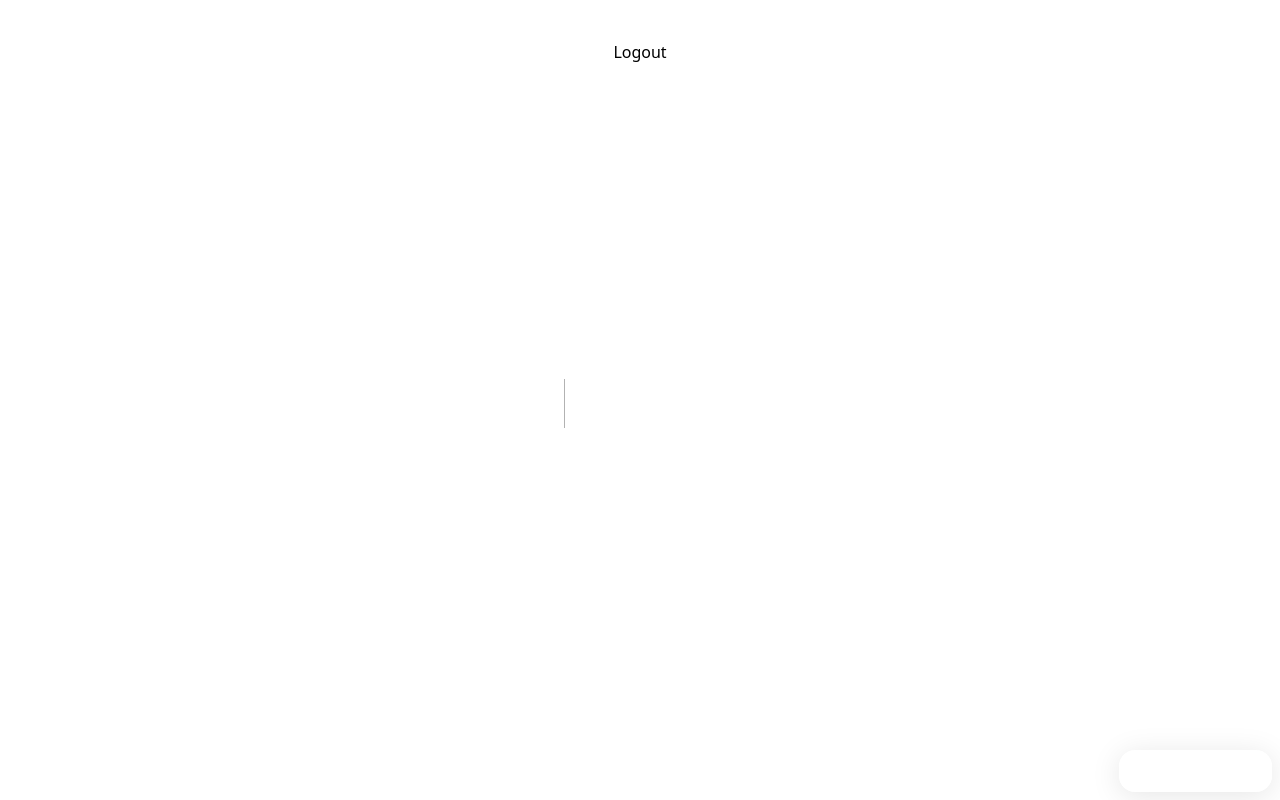
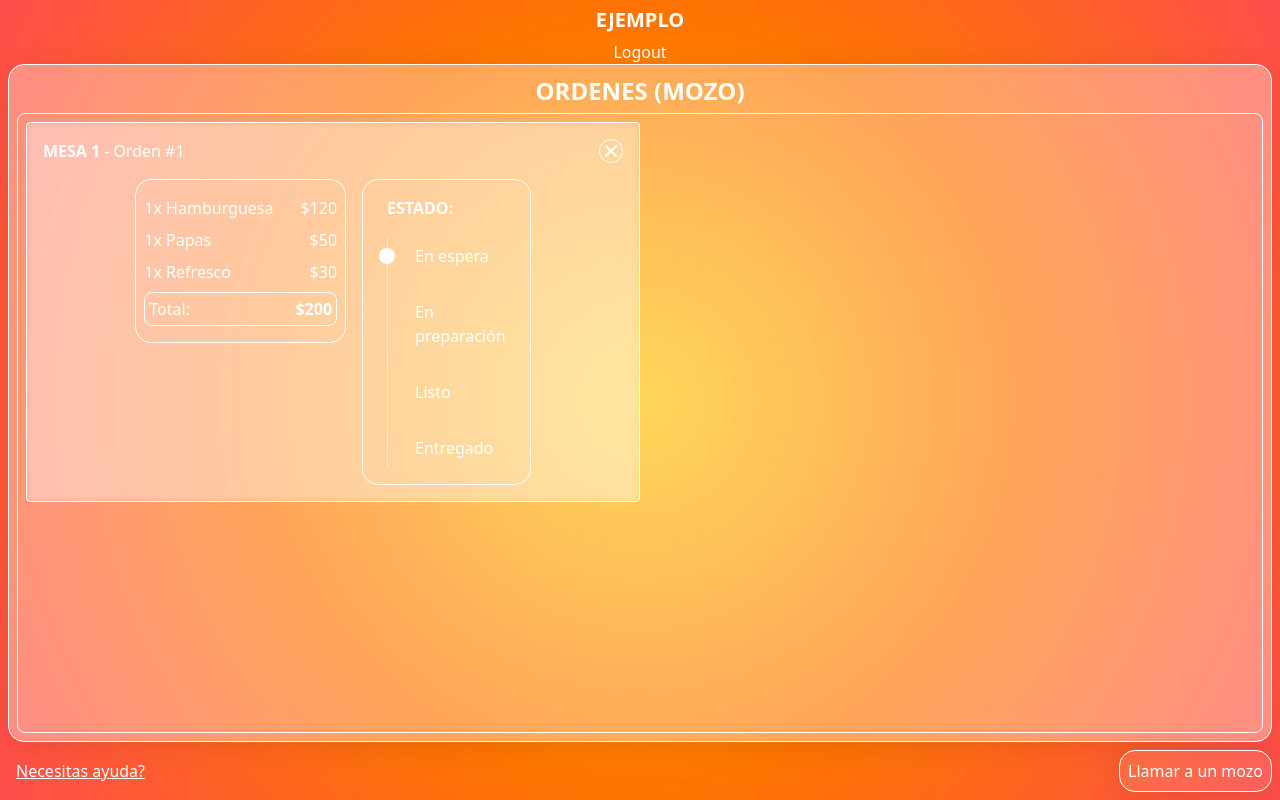
Before and after one commit to 3-TIC-ORT/proyecto-3-pedilo, a Next.js app: page /orders in a window 1280 px wide. Before the commit this address had no page. Built offline with nearby package versions, Linux system fonts and the light colour scheme.

Commit message:
estuctura html de la pagina de pedidos de mozo

```diff
--- /dev/null
+++ b/app/orders/orders.css
@@ -0,0 +1,254 @@
+.container {
+    padding: 8px;
+    flex-direction: column;
+    gap: 4px;
+}
+
+.headH1 {
+    font-size: 24px;
+
+    font-weight: 800;
+    text-transform: uppercase;
+    text-align: center;
+}
+
+.orders {
+    width: 100%;
+    height: 100%;
+    position: relative;
+    border-radius: 8px;
+    border: 1px solid rgba(255, 255, 255, 1);
+    display: flex;
+    flex-direction: row;
+    align-items: flex-start;
+    justify-content: flex-start;
+    padding: 8px;
+    gap: 8px;
+    flex-wrap: wrap;
+    overflow-y: scroll;
+}
+
+.order {
+    flex: 1;
+    max-width: 50%;
+    min-width: 400px;
+    height: auto;
+    width: auto;
+    border: 1px solid rgba(255, 255, 255, 1);
+    border-radius: 4px;
+    background: rgba(255, 255, 255, 0.1);
+    backdrop-filter: blur(3.75px);
+    -webkit-backdrop-filter: blur(3.75px);
+    border: 1px solid rgba(255, 255, 255, 1);
+
+    display: flex;
+    align-items: center;
+    justify-content: space-around;
+    padding: 16px;
+    flex-direction: column;
+    gap: 16px;
+}
+
+.orderBody {
+    display: flex;
+    align-items: flex-start;
+    justify-content: center;
+    flex-direction: row;
+    gap: 16px;
+}
+
+.orderView {
+    display: flex;
+    align-items: center;
+    justify-content: space-around;
+    padding: 16px;
+    flex-direction: column;
+    gap: 16px;
+}
+
+.orderStateContainer {
+    display: flex;
+    align-items: flex-start;
+    justify-content: center;
+    flex-direction: column;
+    gap: 16px;
+    position: relative;
+    border: 1px solid rgba(255, 255, 255, 1);
+    padding: 16px 8px;
+    border-radius: 16px;
+
+    h3 {
+        width: 100%;
+        padding: 0 16px;
+        font-size: 16px;
+        font-weight: 750;
+        text-transform: uppercase;
+    }
+}
+
+.orderState {
+    display: flex;
+    align-items: flex-start;
+    justify-content: space-around;
+    padding: 0 8px 0 36px;
+    flex-direction: column;
+    gap: 16px;
+    position: relative;
+
+    &::before {
+        content: '';
+        position: absolute;
+        top: 0;
+        left: 16px;
+        width: 1px;
+        height: 100%;
+        background: rgba(255, 255, 255, 0.5);
+    }
+
+    &::after {
+        content: '';
+        position: absolute;
+        left: 8px;
+        width: 16px;
+        height: 16px;
+        background: rgba(255, 255, 255, 1);
+        border-radius: 50%;
+        transition: all .3s;
+    }
+}
+
+.orderStateRadio {
+    display: flex;
+    gap: 8px;
+
+    input[type="radio"] {
+        display: none;
+    }
+
+    label {
+        display: flex;
+        align-items: center;
+        justify-content: center;
+        padding: 8px;
+        cursor: pointer;
+    }
+}
+
+.orderState.waiting::after {
+    top: 5%;
+}
+
+.orderState.cooking::after {
+    top: 35%;
+}
+
+.orderState.ready::after {
+    top: 64%;
+}
+
+.orderState.delivered::after {
+    top: 88%;
+}
+
+.orderHeader {
+    display: flex;
+    flex-direction: row;
+    gap: 4px;
+    align-items: center;
+    justify-content: space-between;
+    width: 100%;
+}
+
+.closeOrderBtnContainer {
+    display: flex;
+    align-items: center;
+    justify-content: center;
+    border-radius: 50%;
+    border: 1px solid rgba(255, 255, 255, 1);
+    width: 24px;
+    height: 24px;
+    cursor: pointer;
+}
+
+.closeOrderBtn {
+    width: 16px;
+    height: 16px;
+    border-radius: 50%;
+    position: relative;
+    overflow: hidden;
+    display: flex;
+    align-items: center;
+    justify-content: center;
+
+    &::after {
+        content: '';
+        width: 150%;
+        height: 2px;
+        background-color: #fff;
+        rotate: 45deg;
+    }
+
+    &::before {
+        content: '';
+        width: 150%;
+        height: 2px;
+        background-color: #fff;
+        rotate: -45deg;
+        position: absolute;
+    }
+}
+
+.orderTitle {
+    display: flex;
+    flex-direction: row;
+    gap: 4px;
+    align-items: center;
+    justify-content: space-between;
+
+
+    h2 {
+        font-size: 16px;
+        font-weight: 750;
+        text-transform: uppercase;
+    }
+}
+
+.orderItems {
+    display: flex;
+    justify-content: space-between;
+    align-items: flex-start;
+    flex-direction: column;
+    gap: 8px;
+    border: 1px solid rgba(255, 255, 255, 1);
+    padding: 16px 8px;
+    border-radius: 16px;
+    width: 100%;
+    height: 100%;
+}
+
+.orderItem {
+    display: flex;
+    flex-direction: row;
+    gap: 4px;
+    align-items: center;
+    justify-content: space-between;
+    width: 100%;
+}
+
+.orderTotal {
+    display: flex;
+    flex-direction: row;
+    gap: 4px;
+    align-items: center;
+    justify-content: space-between;
+    padding: 4px 4px;
+    border: 1px solid rgba(255, 255, 255, 1);
+    border-radius: 8px;
+    width: 100%;
+
+    h2 {
+        font-size: 16px;
+        font-weight: 750;
+        text-transform: uppercase;
+    }
+}
--- /dev/null
+++ b/app/orders/page.tsx
@@ -0,0 +1,71 @@
+"use client";
+import React from 'react'
+import './orders.css'
+import { useState } from 'react';
+
+function page() {
+    const [selectedState, setSelectedState] = useState("waiting");
+    const handleRadioChange = (e) => {
+        setSelectedState(e.target.id);
+    };
+
+  return (
+    <div className='masterContainer container'>
+      <h1 className='headH1'>Ordenes (Mozo)</h1>
+      <div className="orders">
+        <div className="order">
+            <div className="orderHeader">
+                <div className="orderTitle">
+                    <h2>Mesa 1</h2>-<p>Orden #1</p>
+                </div>
+                <div className="closeOrderBtnContainer">
+                    <div className="closeOrderBtn"></div>
+                </div>
+            </div>
+            <div className="orderBody">
+                <div className="orderItems">
+                    <div className="orderItem">
+                        <p>1x Hamburguesa</p>
+                        <p>$120</p>
+                    </div>
+                    <div className="orderItem">
+                        <p>1x Papas</p>
+                        <p>$50</p>
+                    </div>
+                    <div className="orderItem">
+                        <p>1x Refresco</p>
+                        <p>$30</p>
+                    </div>
+                    <div className="orderTotal">
+                        <p>Total:</p><h2>$200</h2>
+                    </div>
+                </div>
+                <div className="orderStateContainer">
+                    <h3>Estado:</h3>
+                    <div className={`orderState ${selectedState}`}>
+                        <div className="orderStateRadio">
+                            <input type="radio" name="orderState" id="waiting" onChange={handleRadioChange} checked={selectedState === "waiting"}/>
+                            <label htmlFor="waiting">En espera</label>
+                        </div>
+                        <div className="orderStateRadio">
+                            <input type="radio" name="orderState" id="cooking" onChange={handleRadioChange} checked={selectedState === "cooking"}/>
+                            <label htmlFor="cooking">En preparación</label>
+                        </div>
+                        <div className="orderStateRadio">
+                            <input type="radio" name="orderState" id="ready" onChange={handleRadioChange} checked={selectedState === "ready"}/>
+                            <label htmlFor="ready">Listo</label>
+                        </div>
+                        <div className="orderStateRadio">
+                            <input type="radio" name="orderState" id="delivered" onChange={handleRadioChange} checked={selectedState === "delivered"}/>
+                            <label htmlFor="delivered">Entregado</label>
+                        </div>
+                    </div>
+                </div>
+            </div>
+        </div>
+      </div>
+    </div>
+  )
+}
+
+export default page
```
